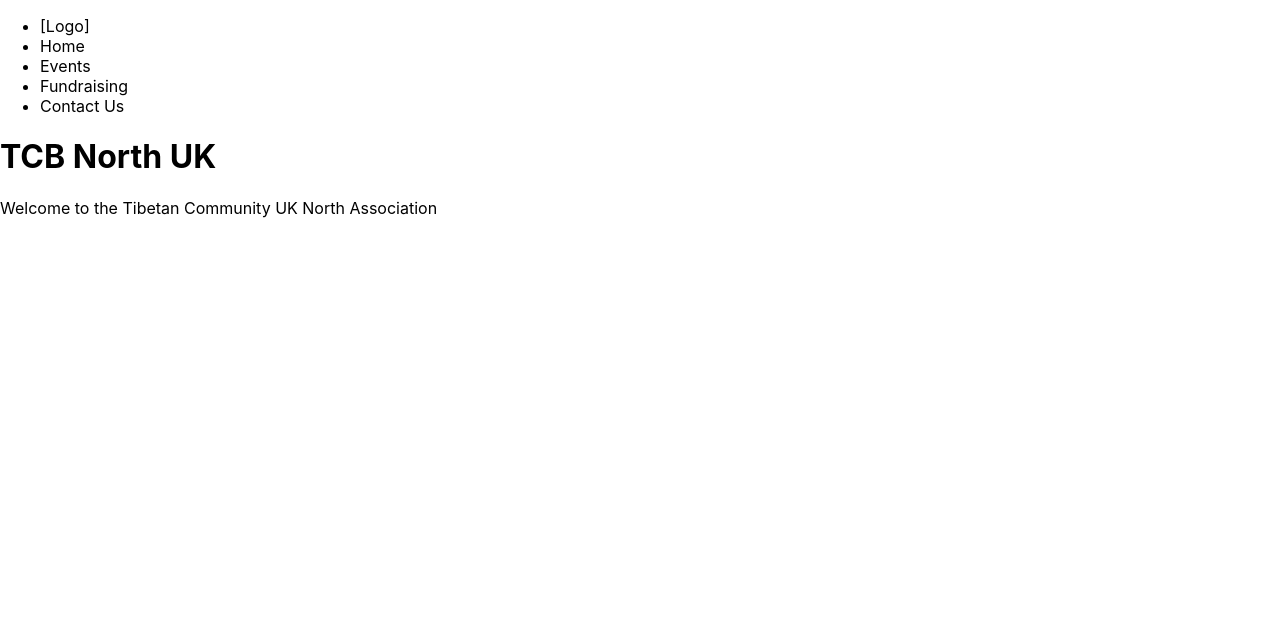
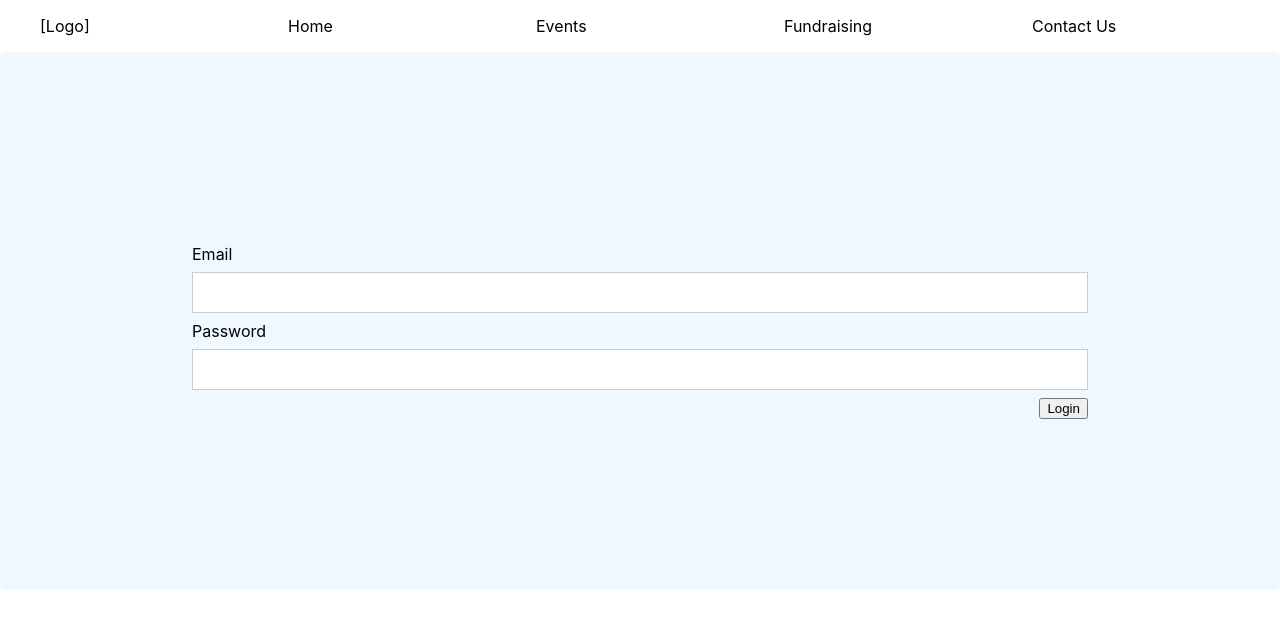
Before and after one commit to RinchenTuladhar/TCBNorthReactJS, a React (Create React App) app: page /login in a window 1280 px wide. Shown: the top 628 px of the page. Built offline with nearby package versions, Linux system fonts and the light colour scheme.

Commit message:
Created basic router & login form styling

```diff
--- a/package.json
+++ b/package.json
@@ -9,6 +9,7 @@
     "node-sass": "^4.14.1",
     "react": "^16.13.1",
     "react-dom": "^16.13.1",
+    "react-router-dom": "^5.1.2",
     "react-scripts": "3.4.1"
   },
   "scripts": {
--- a/src/App.css
+++ b/src/App.css
@@ -1,38 +1,19 @@
-.App {
+.text-left {
+  text-align: left;
+}
+
+.text-right {
+  text-align: right;
+}
+
+.text-center {
   text-align: center;
 }
 
-.App-logo {
-  height: 40vmin;
-  pointer-events: none;
+.float-right {
+  float: right;
 }
 
-@media (prefers-reduced-motion: no-preference) {
-  .App-logo {
-    animation: App-logo-spin infinite 20s linear;
-  }
+.float-left {
+  float: left;
 }
-
-.App-header {
-  background-color: #282c34;
-  min-height: 100vh;
-  display: flex;
-  flex-direction: column;
-  align-items: center;
-  justify-content: center;
-  font-size: calc(10px + 2vmin);
-  color: white;
-}
-
-.App-link {
-  color: #61dafb;
-}
-
-@keyframes App-logo-spin {
-  from {
-    transform: rotate(0deg);
-  }
-  to {
-    transform: rotate(360deg);
-  }
-}
--- a/src/App.js
+++ b/src/App.js
@@ -2,15 +2,33 @@ import React from 'react';
 import logo from './logo.svg';
 import './App.css';
 
+import {
+  BrowserRouter as Router,
+  Switch,
+  Route,
+  Link,
+  useRouteMatch,
+  useParams
+} from "react-router-dom";
 
 import Home from './component/Home';
 import Navbar from './component/Navbar';
+import Login from "./component/Login";
 
 function App() {
   return (
     <div className="main">
+    <Router>
       <Navbar/>
-      <Home/>
+      <Switch>
+        <Route path="/login">
+          <Login/>
+        </Route>
+        <Route path="">
+          <Home/>
+        </Route>
+      </Switch>
+    </Router>
     </div>
   );
 }
--- /dev/null
+++ b/src/component/Login.js
@@ -0,0 +1,29 @@
+import React from "react"
+
+import "./login.scss";
+
+class Login extends React.Component {
+  constructor(){
+    super()
+  }
+
+  render(){
+    return (
+      <div className="login-page">
+        <form className="login-form">
+          <div className="container">
+            <label>Email
+              <input type="email" name="email"/>
+            </label><br/>
+            <label>Password
+              <input type="password" name="password"/>
+            </label>
+            <input type="submit" value="Login" className="float-right"/>
+          </div>
+        </form>
+      </div>
+    )
+  }
+}
+
+export default Login
--- a/src/component/Navbar.js
+++ b/src/component/Navbar.js
@@ -8,10 +8,18 @@ function Navbar(){
           <li className="logo">
             [Logo]
           </li>
-          <li className="item">Home</li>
-          <li className="item">Events</li>
-          <li className="item">Fundraising</li>
-          <li className="item">Contact Us</li>
+          <li className="item">
+            <a href="#">Home</a>
+          </li>
+          <li className="item">
+            <a href="#">Events</a>
+          </li>
+          <li className="item">
+            <a href="#">Fundraising</a>
+          </li>
+          <li className="item">
+            <a href="#">Contact Us</a>
+          </li>
         </ul>
       </nav>
   )
--- a/src/component/Navbar.scss
+++ b/src/component/Navbar.scss
@@ -0,0 +1,14 @@
+.main-navbar {
+  ul {
+    display: flex;
+    li {
+      list-style-type: none;
+      flex: 1;
+
+      a {
+        text-decoration: none;
+        color: black;
+      }
+    }
+  }
+}
--- /dev/null
+++ b/src/component/login.scss
@@ -0,0 +1,16 @@
+.login-page {
+  input[type=text], input[type=password], input[type=email] {
+    width: 100%;
+    padding: 12px 20px;
+    margin: 8px 0;
+    display: inline-block;
+    border: 1px solid #ccc;
+    box-sizing: border-box;
+  }
+
+  .container {
+    background: aliceblue;
+    padding: 15vw;
+    border-radius: 5px;
+  }
+}
```
Also changed, not shown: 1 other file (tests, documents, lock files or other folders).
